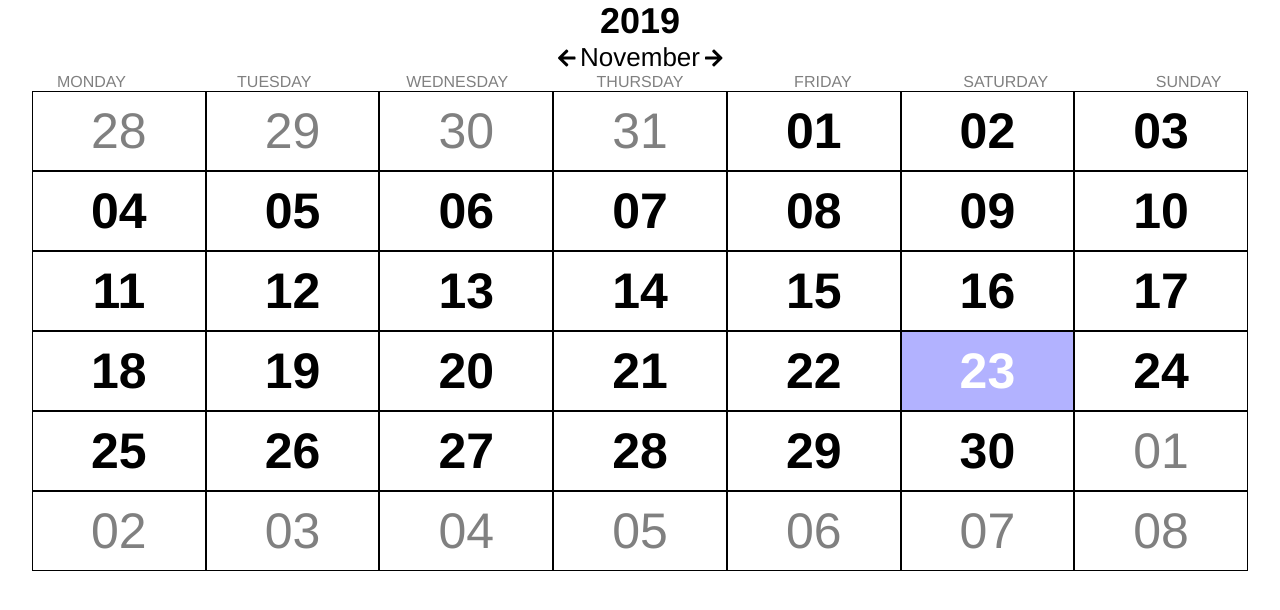
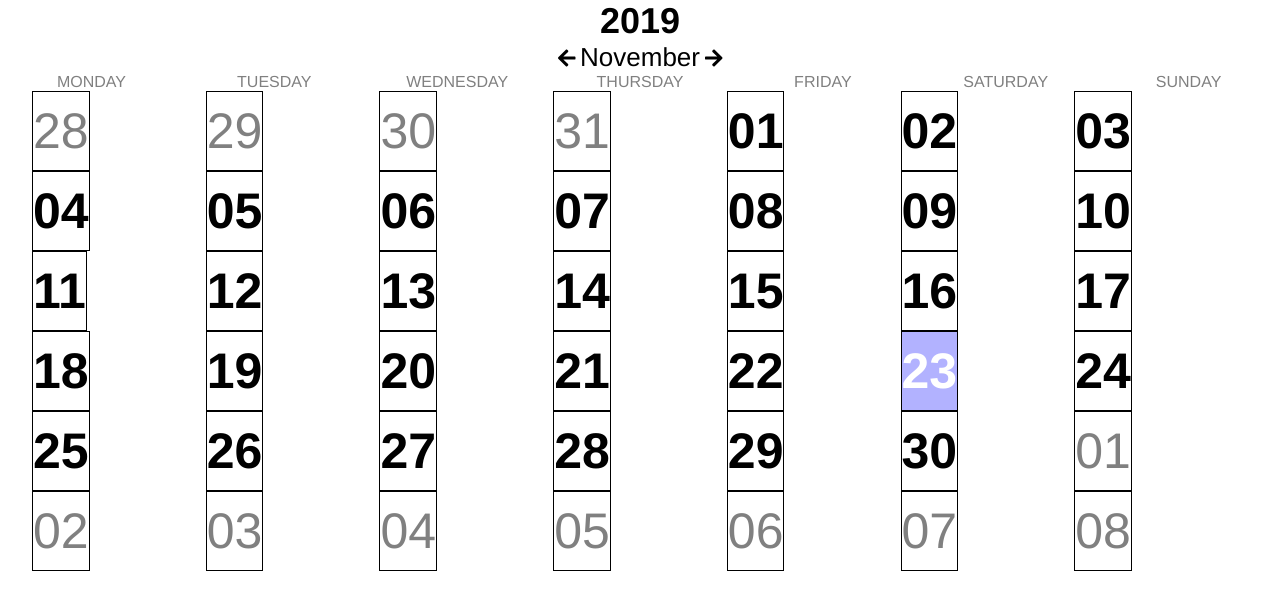
Before and after one commit to domotord90/react-calendar, a React (Create React App) app: page / in a window 1280 px wide. Shown: the top 610 px of the page. Built offline with nearby package versions, Linux system fonts and the light colour scheme.

Commit message:
style fix

```diff
--- a/src/styles/Dates.css
+++ b/src/styles/Dates.css
@@ -38,6 +38,7 @@
   padding: 10px 0px;
   text-align: center;
   user-select: none;
+  width: fit-content;
 }
 
 .today {
--- a/src/styles/index.css
+++ b/src/styles/index.css
@@ -1,6 +1,7 @@
 html,
 body {
   height: 100%;
+  width: 100%;
   font-size: 16px;
 }
 
```
